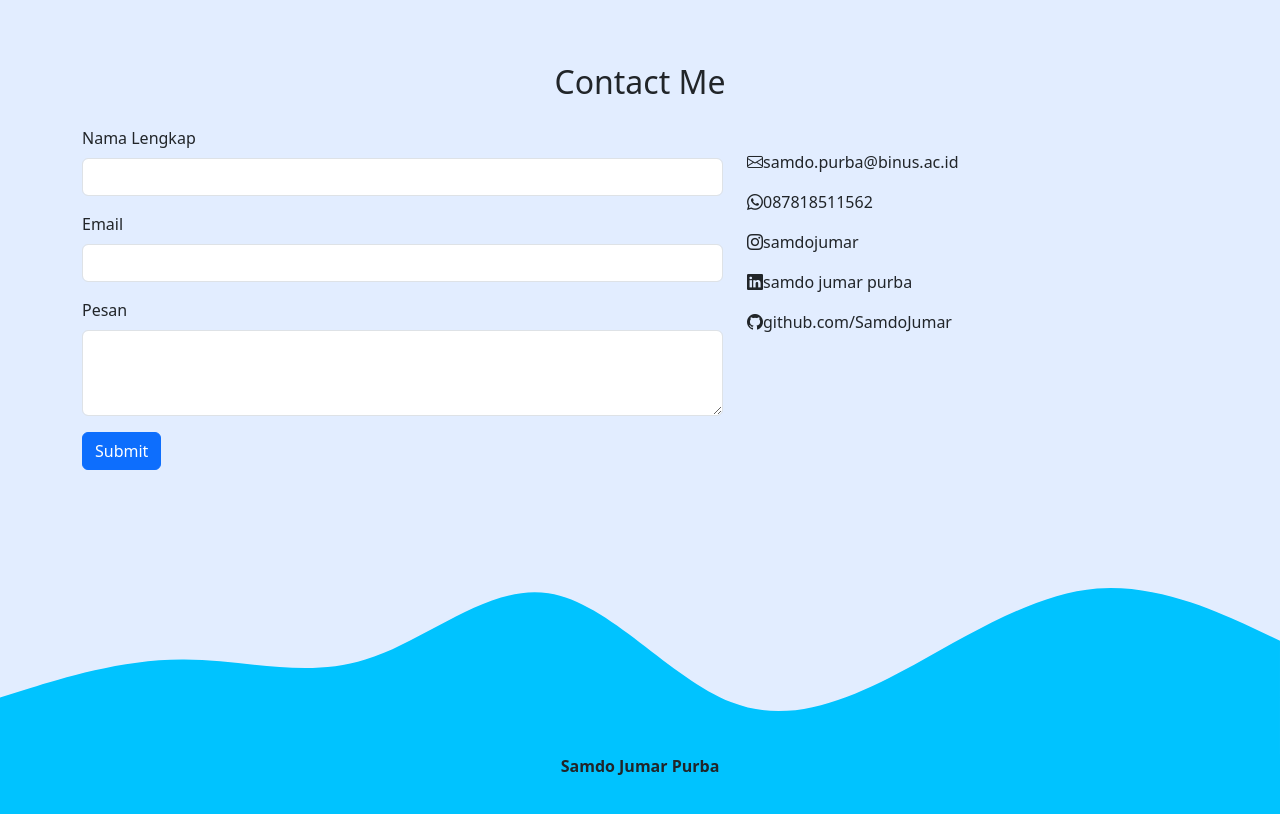
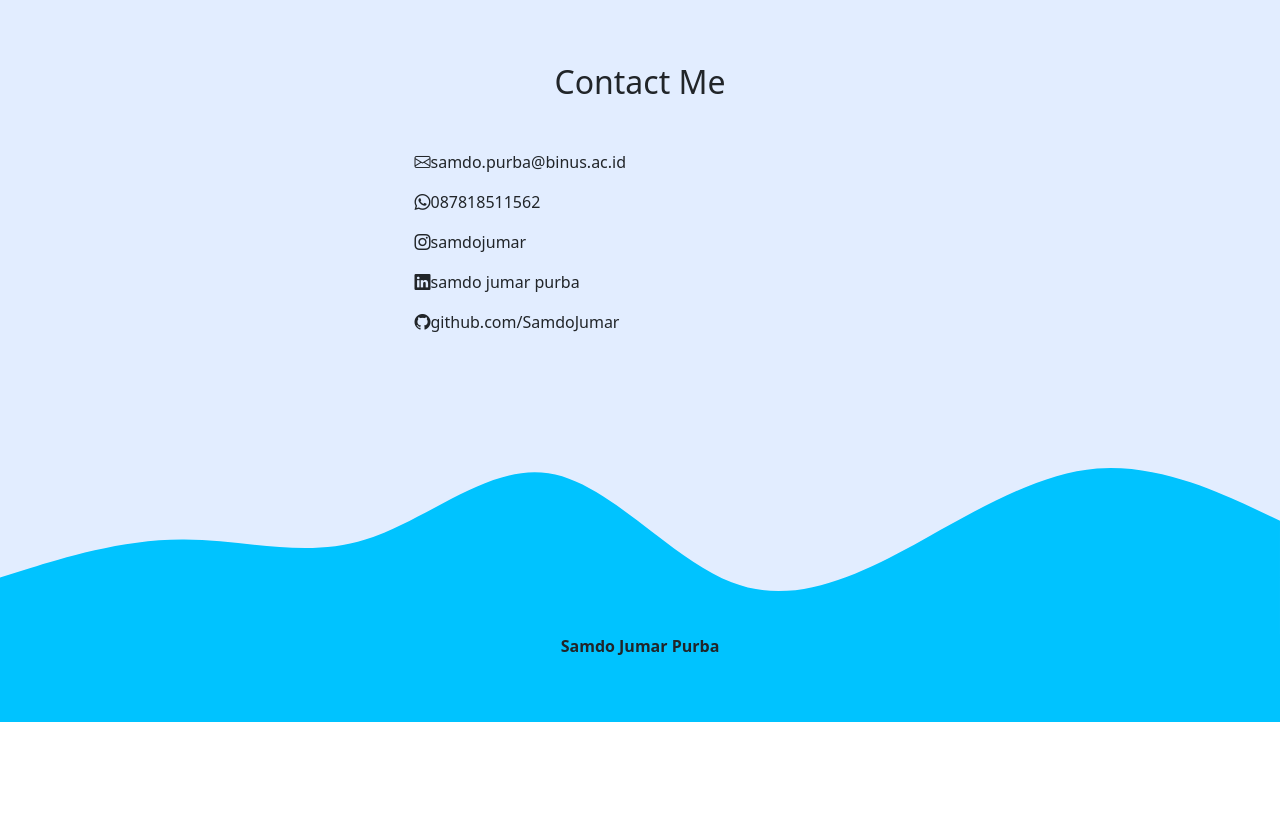
Before and after one commit to SamdoJumar/samdojumar.github.io, a plain HTML site: page index.html in a window 1280 px wide. Shown: the part 7340-8154 px from the top of the page. After the commit the page ends 8062 px from the top, so only its background shows below. Drawn offline with nearby package versions, Linux system fonts and the light colour scheme.

Commit message:
mengedit contact

```diff
--- a/index.html
+++ b/index.html
@@ -253,7 +253,7 @@
             </div>
             <div id="kotak">
                  <div class="row justify-content-center">
-                <div class="col-md-7">
+                <!-- <div class="col-md-7">
                     <form>
                         <div class="mb-3">
                           <label for="name" class="form-label">Nama Lengkap</label>
@@ -269,7 +269,7 @@
                           </div>
                         <button type="submit" class="btn btn-primary">Submit</button>
                       </form>
-                </div>
+                </div> -->
                 <div class="col-md-5">
                     <div class="mt-4">
                         <div class="d-flex">
```
